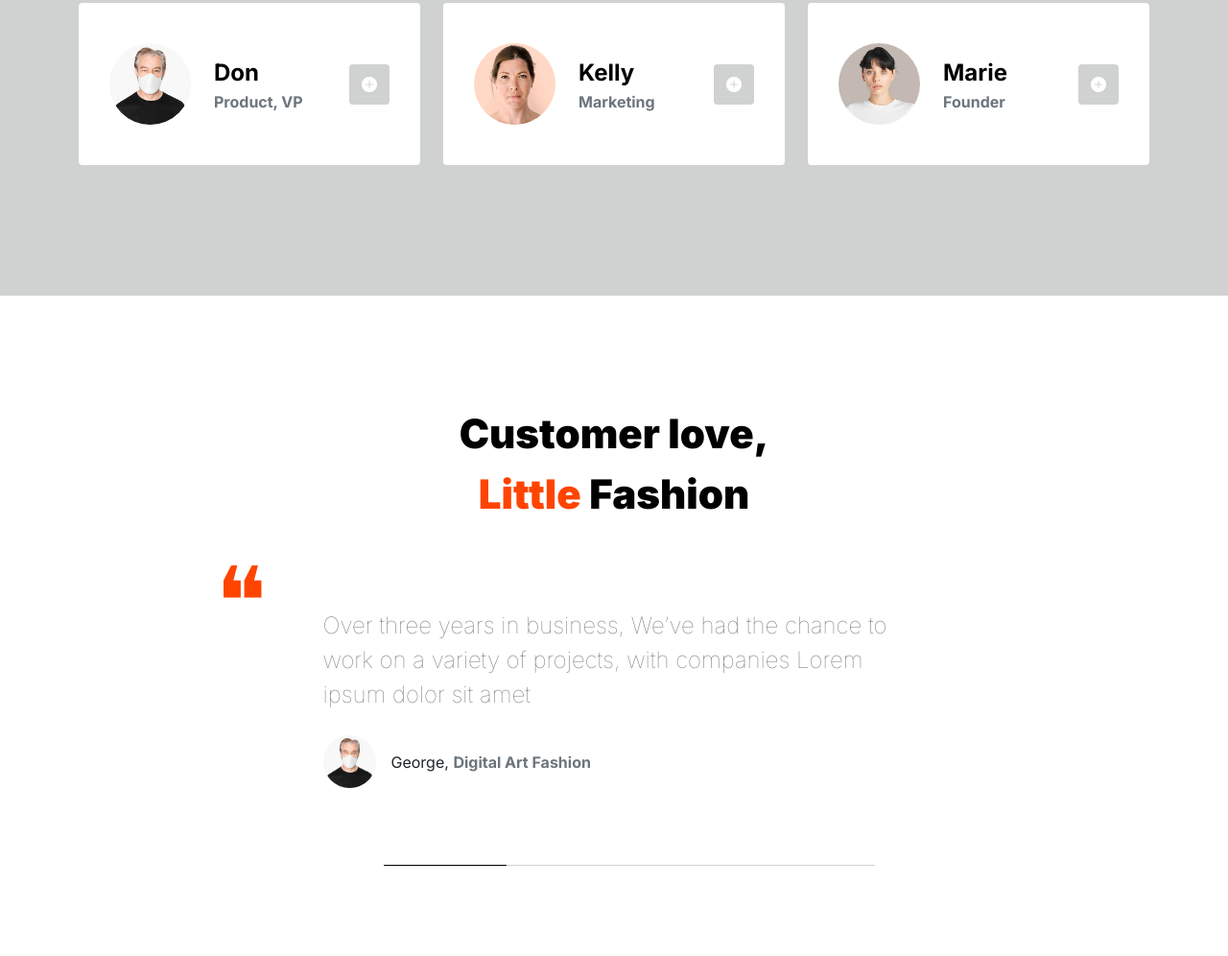
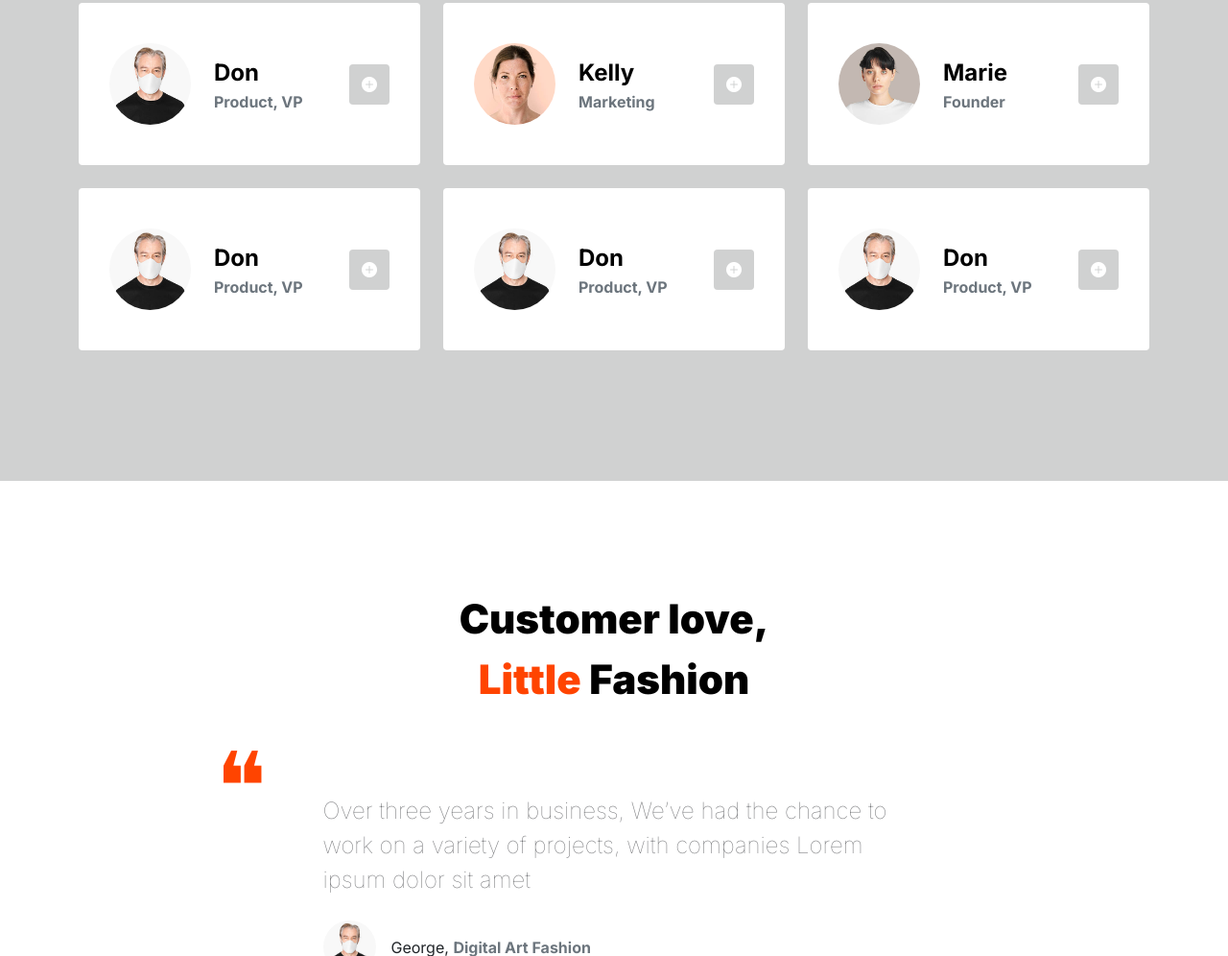
Before and after one commit to CommUniteMait/CommUnite-2, a plain HTML site: page about.html in a window 1280 px wide. Shown: the part 788-1784 px from the top of the page at 96% size. Drawn offline with Linux system fonts and the light colour scheme.

Commit message:
Update about.html

```diff
--- a/about.html
+++ b/about.html
@@ -163,6 +163,54 @@ https://www.tooplate.com/view/2127-little-fashion
                             </div>
                         </div>
 
+  <div class="col-lg-4 mb-4 col-12">
+                            <div class="team-thumb d-flex align-items-center">
+                                <img src="images/people/senior-man-wearing-white-face-mask-covid-19-campaign-with-design-space.jpeg" class="img-fluid custom-circle-image team-image me-4" alt="">
+
+                                <div class="team-info">
+                                    <h5 class="mb-0">Don</h5>
+                                    <strong class="text-muted">Product, VP</strong>
+
+                                    <!-- Button trigger modal -->
+                                    <button type="button" class="btn custom-modal-btn" data-bs-toggle="modal" data-bs-target="#don">
+                                      <i class="bi-plus-circle-fill"></i>
+                                    </button>
+
+                                </div>
+                            </div>
+                        </div>
+						  <div class="col-lg-4 mb-4 col-12">
+                            <div class="team-thumb d-flex align-items-center">
+                                <img src="images/people/senior-man-wearing-white-face-mask-covid-19-campaign-with-design-space.jpeg" class="img-fluid custom-circle-image team-image me-4" alt="">
+
+                                <div class="team-info">
+                                    <h5 class="mb-0">Don</h5>
+                                    <strong class="text-muted">Product, VP</strong>
+
+                                    <!-- Button trigger modal -->
+                                    <button type="button" class="btn custom-modal-btn" data-bs-toggle="modal" data-bs-target="#don">
+                                      <i class="bi-plus-circle-fill"></i>
+                                    </button>
+
+                                </div>
+                            </div>
+                        </div>
+						  <div class="col-lg-4 mb-4 col-12">
+                            <div class="team-thumb d-flex align-items-center">
+                                <img src="images/people/senior-man-wearing-white-face-mask-covid-19-campaign-with-design-space.jpeg" class="img-fluid custom-circle-image team-image me-4" alt="">
+
+                                <div class="team-info">
+                                    <h5 class="mb-0">Don</h5>
+                                    <strong class="text-muted">Product, VP</strong>
+
+                                    <!-- Button trigger modal -->
+                                    <button type="button" class="btn custom-modal-btn" data-bs-toggle="modal" data-bs-target="#don">
+                                      <i class="bi-plus-circle-fill"></i>
+                                    </button>
+
+                                </div>
+                            </div>
+                        </div>
                     </div>
                 </div>
             </section>
@@ -215,6 +263,7 @@ https://www.tooplate.com/view/2127-little-fashion
                                     </div>
                                 </div>
                             </div>
+
                         </div>
 
                     </div>
```
